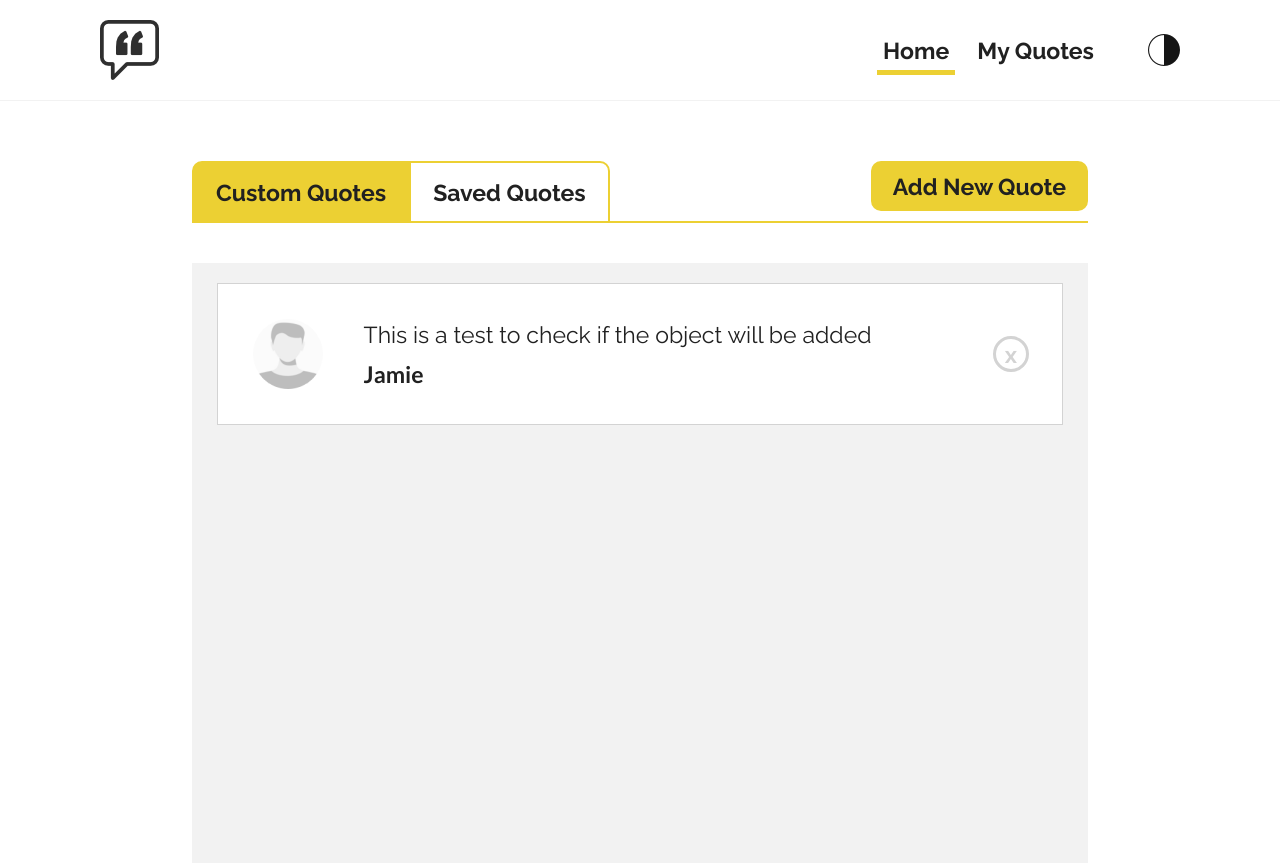
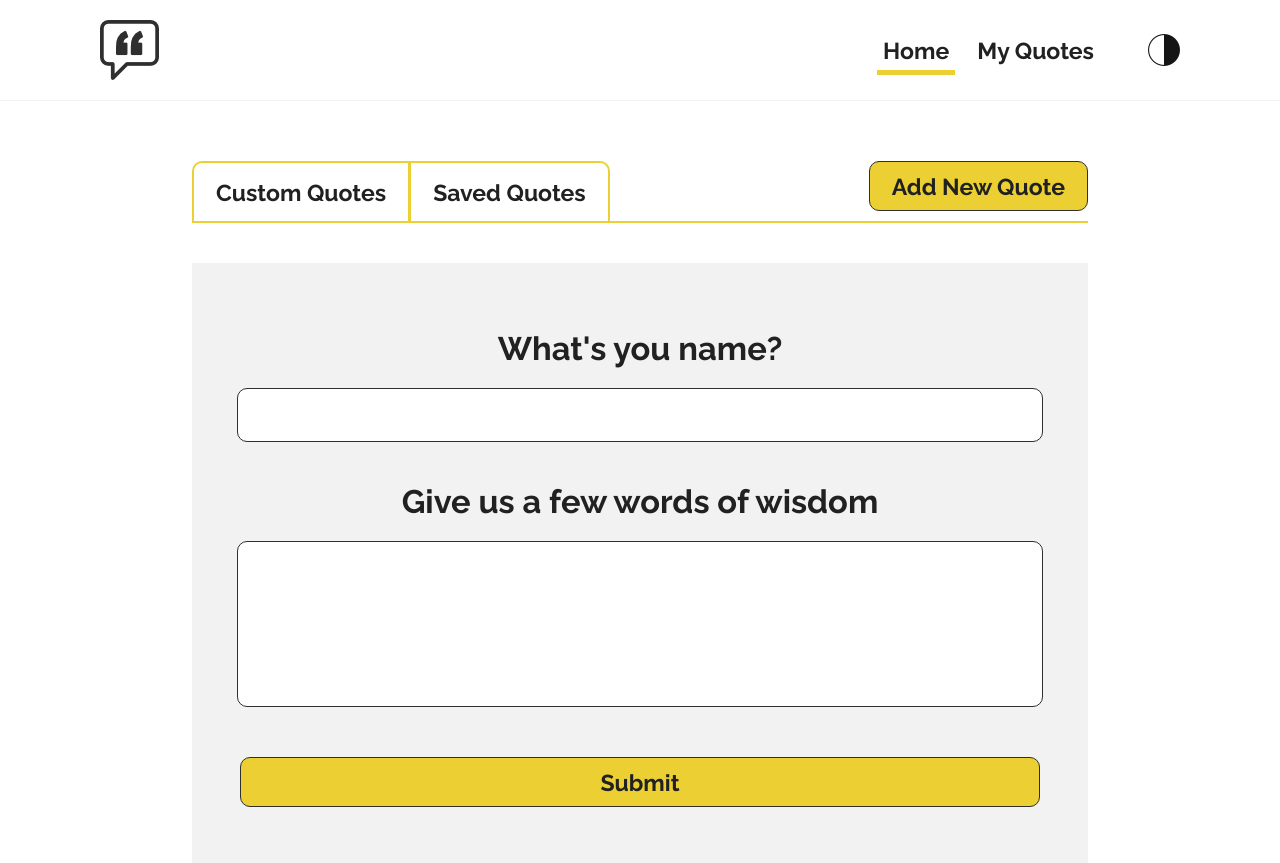
Before and after one commit to JHannah30/Quote-Generator, a React (Create React App) app in the folder quote-generator/: page /my-quotes in a window 1280 px wide. Both pictures are taken after a click on the button "Add New Quote". Built offline with nearby package versions, Linux system fonts and the light colour scheme.

Commit message:
new form quote styled

```diff
--- a/quote-generator/src/App.js
+++ b/quote-generator/src/App.js
@@ -15,6 +15,7 @@ function App() {
   const [quotes, setQuotes] = useState([...QuoteData]);
   const [currentQuote, setCurrentQuote] = useState(quotes[Math.floor(Math.random() * 30)]);
   const [customQuotes, setCustomQuotes] = useState([]);
+  const [activeTab, setActiveTab] = useState("custom");
 
   const handleDarkMode = () => {
     setDarkMode(!darkMode);
@@ -50,6 +51,10 @@ function App() {
       custom: true,
       image: AnonymousUser,
     }])
+  }
+
+  function testFunction(){
+    console.log("test");
   }
 
   // Shows alert on screen to let user know when a quote has been saved/unsaved.
@@ -98,8 +103,10 @@ function App() {
               <MyQuotes
                 darkMode={darkMode}
                 quotes={quotes}
+                activeTab={activeTab}
                 customQuotes={customQuotes}
                 addQuote={addQuote}
+                test={testFunction}
               />
             </Route>
           </Switch>
--- /dev/null
+++ b/quote-generator/src/components/AddQuoteTab.css
@@ -0,0 +1,53 @@
+.add-quote-container {
+  display: flex;
+}
+
+.add-quote-form {
+  display: flex;
+  flex-direction: column;
+  align-items: center;
+  justify-content: center;
+}
+
+.form-label {
+  margin: 20px;
+  font-size: 1.7rem;
+  font-weight: bold;
+}
+
+.form-input-text {
+  width: 800px;
+  height: 50px;
+  margin-bottom: 20px;
+  border: solid 1px #2f2f2f;
+  border-radius: 10px;
+  /* background-color: rgb(236, 208, 51); */
+}
+
+.form-input-textarea {
+  width: 800px;
+  height: 160px;
+  margin-bottom: 50px;
+  resize: none;
+  border: solid 1px #2f2f2f;
+  border-radius: 10px;
+  /* background-color: rgb(236, 208, 51); */
+}
+
+.form-submit-btn {
+  width: 800px;
+  height: 50px;
+  margin-bottom: 10px;
+  padding: 6px 22px;
+  border-radius: 10px;
+  border: solid 1px #2f2f2f;
+  background-color: rgb(236, 208, 51);
+  font-weight: bold;
+}
+
+/* Dark mode styling */
+.add-quote-container-dark {
+  display: flex;
+  flex-direction: column;
+  align-items: center;
+}
--- /dev/null
+++ b/quote-generator/src/components/AddQuoteTab.js
@@ -0,0 +1,49 @@
+import './AddQuoteTab.css';
+import { useState } from 'react';
+
+const AddQuoteTab = ({ darkMode }) => {
+    const [inputs, setInputs] = useState({})
+
+    const handleChange = (event) => {
+        const name = event.target.name;
+        const value = event.target.value;
+        setInputs(values => ({...values, [name]: value}))
+    }
+
+    const handleSubmit = (event) => {
+        event.preventDefault();
+        alert(inputs);
+    }
+
+function test(){
+    console.log(inputs);
+}
+
+    return (
+        <div className={darkMode ? "add-quote-container-dark" : "add-quote-container"}>
+            <form onSubmit={handleSubmit} className="add-quote-form">
+                <label className="form-label">What's you name?</label>
+                <input
+                    className="form-input-text"
+                    type="text"
+                    name="name"
+                    value={inputs.name}
+                    onChange={handleChange}
+                />
+                <label className="form-label">Give us a few words of wisdom</label>
+                    <textarea
+                        className="form-input-textarea"
+                        name="quote"
+                        value={inputs.quote}
+                        onChange={handleChange}
+                    />
+                <input
+                    className="form-submit-btn"
+                    type="submit"
+                    onClick={test}/>
+            </form>
+        </div>
+     );
+}
+
+export default AddQuoteTab;
--- a/quote-generator/src/components/CustomQuotesTab.css
+++ b/quote-generator/src/components/CustomQuotesTab.css
@@ -7,13 +7,13 @@
 .custom-quotes-message {
   width: 100%;
   margin-top: 100px;
-  font-size: 1.7rem;
+  font-size: 2rem;
 }
 
 .create-quote-link {
-  width: 210px;
+  width: 230px;
   margin-top: 20px;
-  font-size: 1.7rem;
+  font-size: 2rem;
   text-align: center;
   cursor: pointer;
   border-bottom: solid 5px rgb(236, 208, 51);
--- a/quote-generator/src/components/Home.js
+++ b/quote-generator/src/components/Home.js
@@ -7,7 +7,7 @@ const Home = ({
     saveAlert,
     selectedIcon,
     newQuote,
-    handleSelectedIcon
+    handleSelectedIcon,
 }) => {
 
     return (
--- a/quote-generator/src/components/MyQuotes.css
+++ b/quote-generator/src/components/MyQuotes.css
@@ -35,15 +35,13 @@
 }
 
 .add-quote-btn {
-  background-color: transparent;
   margin-left: auto;
   margin-bottom: 10px;
   padding: 6px 22px;
   border-radius: 10px;
-  border: none;
+  border: solid 1px #2f2f2f;
   background-color: rgb(236, 208, 51);
   font-weight: bold;
-  transition: all 0.2s linear;
 }
 
 .quote-card-container {
--- a/quote-generator/src/components/MyQuotes.js
+++ b/quote-generator/src/components/MyQuotes.js
@@ -3,16 +3,19 @@ import { useState } from 'react';
 import QuoteCard from './QuoteCard';
 import SavedQuotesTab from './SavedQuotesTab';
 import CustomQuotesTab from './CustomQuotesTab';
+import AddQuoteTab from './AddQuoteTab';
 
 const MyQuotes = ({
     darkMode,
     customQuotes,
     quotes,
     addQuote,
+    test
 }) => {
 
     const [activeTab, setActiveTab] = useState("custom");
 
+    // Takes in the quotes state and renders a component for each array value
     const savedQuoteCards = quotes.map((quote) => {
         if(quote.favourited){
             return <QuoteCard
@@ -24,6 +27,7 @@ const MyQuotes = ({
         }
     })
 
+    // Takes in the customQuotes state and renders a component for each array value
     const customQuoteCards = customQuotes.map((quote) => {
         return <QuoteCard
             darkMode={darkMode}
@@ -41,6 +45,10 @@ const MyQuotes = ({
         setActiveTab("saved");
     }
 
+    const showNewQuoteTab = () => {
+        setActiveTab("newQuote")
+    }
+
     return (
         <div className={ darkMode ? "my-quotes-dark" : "my-quotes" }>
             <nav className="tab-bar">
@@ -52,7 +60,7 @@ const MyQuotes = ({
                 <button className={ activeTab === "saved" ? "tab-btn right-tab active-tab" : "tab-btn right-tab" } onClick={showSavedQuotes}>Saved Quotes</button>
 
                 {/* Add new quote button */}
-                <button className="add-quote-btn" onClick={addQuote}>Add New Quote</button>
+                <button className="add-quote-btn" onClick={showNewQuoteTab}>Add New Quote</button>
 
             </nav>
             <div className="quote-card-container">
@@ -62,7 +70,7 @@ const MyQuotes = ({
                 <CustomQuotesTab
                     darkMode={darkMode}
                     customQuotes={customQuoteCards}
-                    addQuote={addQuote}
+                    addQuote={showNewQuoteTab}
                 />}
 
                 {/* Renders if Saved Quotes tab is active */}
@@ -71,6 +79,13 @@ const MyQuotes = ({
                     savedQuoteCards={savedQuoteCards}
                 />}
 
+                {/* Renders if new quote button/link have been clicked */}
+                {activeTab === "newQuote" &&
+                <AddQuoteTab
+                    darkMode={darkMode}
+                    test={test}
+                />}
+
             </div>
         </div>
      );
--- a/quote-generator/src/components/Navbar.css
+++ b/quote-generator/src/components/Navbar.css
@@ -20,10 +20,6 @@
   padding: 6px;
   font-weight: bold;
   text-decoration: none;
-}
-
-.navbar a:hover {
-  color: rgb(236, 208, 51);
 }
 
 .dark-mode-icon {
--- a/quote-generator/src/components/QuoteCard.css
+++ b/quote-generator/src/components/QuoteCard.css
@@ -15,7 +15,7 @@
 }
 
 .quote-avatar {
-  transform: scale(0.7);
+  transform: scale(0.8);
   margin-left: 20px;
 }
 
--- a/quote-generator/src/components/SavedQuotesTab.css
+++ b/quote-generator/src/components/SavedQuotesTab.css
@@ -7,7 +7,7 @@
 .saved-quotes-message {
   width: 100%;
   margin-top: 100px;
-  font-size: 1.7rem;
+  font-size: 2rem;
 }
 
 /* Dark mode styling */
```
